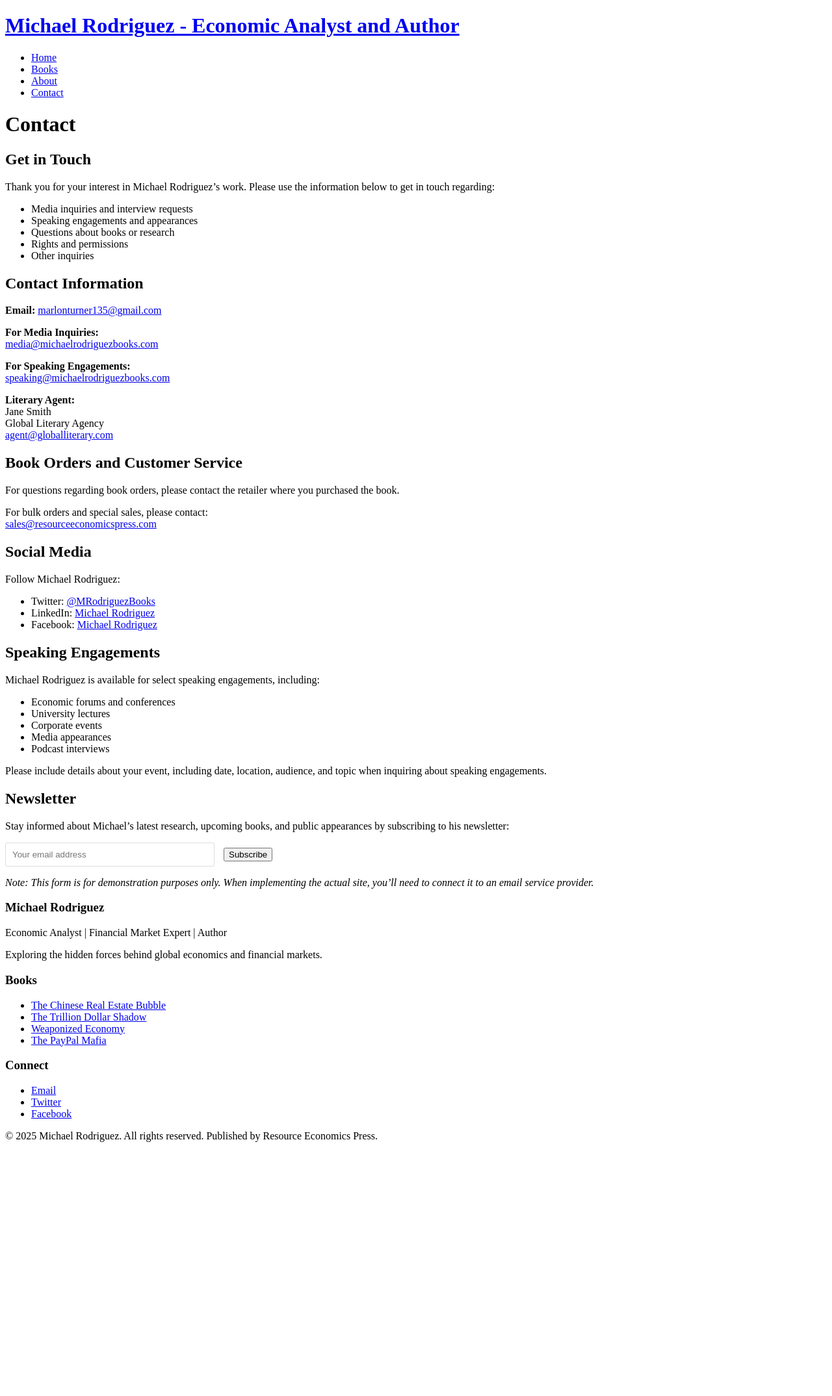
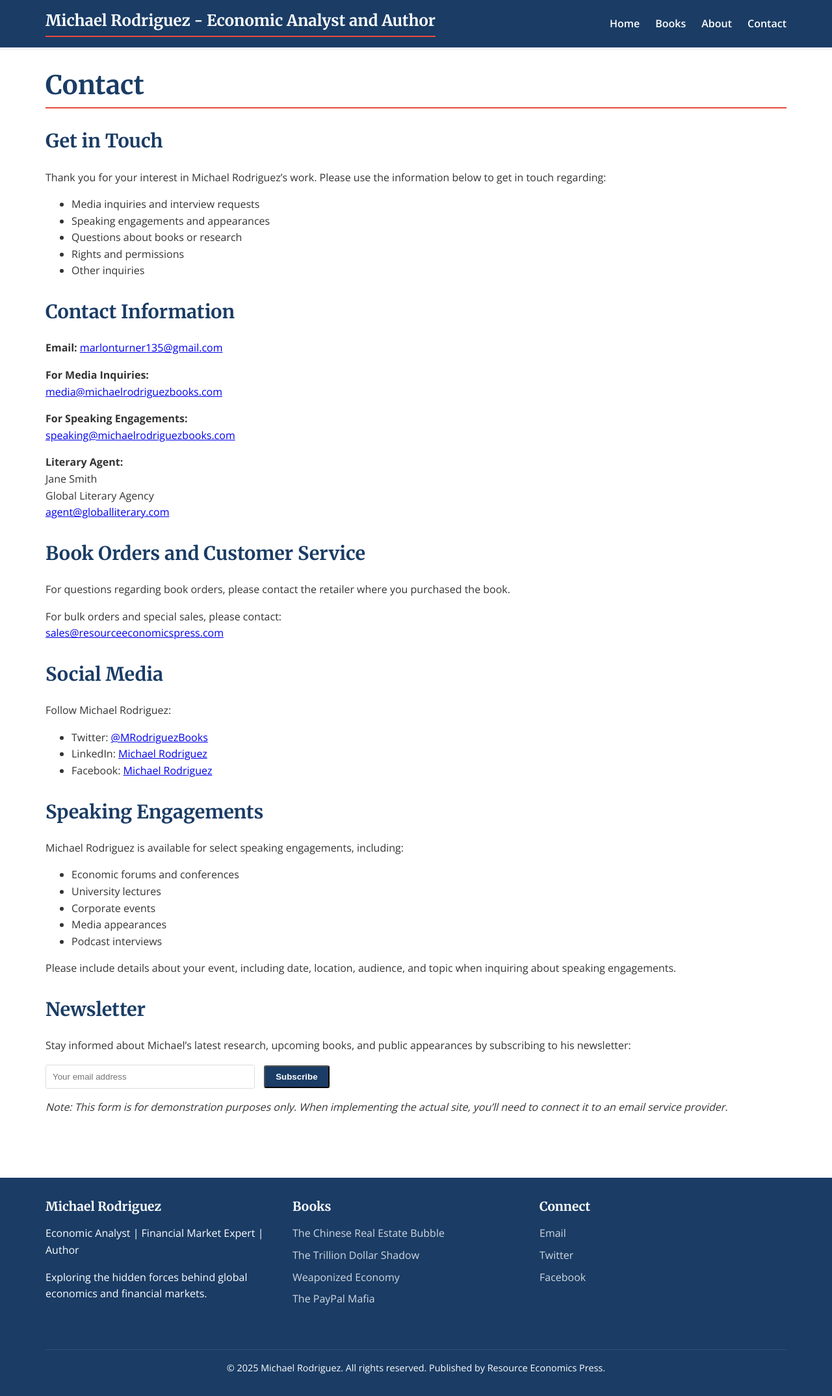
Before and after one commit to Zews123/michael-rodriguez-books, a Jekyll site: the page built from contact.md, in a window 1280 px wide. Shown: the whole page at 65% size. Built offline with Jekyll 4.4.1, drawn with Linux system fonts in a browser that asks for light colours; before the commit the page ends 1766 px from its top, so only the background shows below that.

Commit message:
Update default.html

```diff
--- a/_layouts/default.html
+++ b/_layouts/default.html
@@ -16,107 +16,6 @@
     <title>{% if page.title %}{{ page.title }} | {{ site.title }}{% else %}{{ site.title }}{% endif %}</title>
     <meta name="description" content="{{ page.description | default: site.description }}">
 
-    <!-- Canonical URL для предотвращения дублированного контента -->
-    <link rel="canonical" href="{{ site.url }}{{ page.url | replace:'index.html','' }}" />
-
-    <!-- Open Graph мета-теги для социальных сетей -->
-    <meta property="og:title" content="{% if page.title %}{{ page.title }}{% else %}{{ site.title }}{% endif %}" />
-    <meta property="og:description" content="{{ page.description | default: site.description }}" />
-    <meta property="og:url" content="{{ site.url }}{{ page.url | replace:'index.html','' }}" />
-    <meta property="og:site_name" content="{{ site.title }}" />
-    <meta property="og:locale" content="{{ site.lang | default: 'en_US' }}" />
-    <meta property="og:type" content="{% if page.layout == 'book' %}book{% else %}website{% endif %}" />
-    {% if page.cover_image %}
-    <meta property="og:image" content="{{ site.url }}{{ page.cover_image }}" />
-    <meta property="og:image:width" content="1200" />
-    <meta property="og:image:height" content="630" />
-    {% elsif site.default_image %}
-    <meta property="og:image" content="{{ site.url }}{{ site.default_image }}" />
-    <meta property="og:image:width" content="1200" />
-    <meta property="og:image:height" content="630" />
-    {% endif %}
-
-    <!-- Twitter Card мета-теги -->
-    <meta name="twitter:card" content="summary_large_image" />
-    <meta name="twitter:title" content="{% if page.title %}{{ page.title }}{% else %}{{ site.title }}{% endif %}" />
-    <meta name="twitter:description" content="{{ page.description | default: site.description }}" />
-    {% if page.cover_image %}
-    <meta name="twitter:image" content="{{ site.url }}{{ page.cover_image }}" />
-    {% elsif site.default_image %}
-    <meta name="twitter:image" content="{{ site.url }}{{ site.default_image }}" />
-    {% endif %}
-
-    <!-- Schema.org разметка для книг -->
-    {% if page.layout == 'book' %}
-    <script type="application/ld+json">
-    {
-      "@context": "https://schema.org",
-      "@type": "Book",
-      "name": "{{ page.title }}",
-      "author": {
-        "@type": "Person",
-        "name": "{{ site.author_name | default: 'Michael Rodriguez' }}"
-      },
-      "url": "{{ site.url }}{{ page.url }}",
-      "workExample": {
-        "@type": "Book",
-        "isbn": "{{ page.isbn | default: '' }}",
-        "bookEdition": "{{ page.edition | default: '1st Edition' }}",
-        "bookFormat": "http://schema.org/Paperback",
-        "potentialAction": {
-          "@type": "ReadAction",
-          "target": {
-            "@type": "EntryPoint",
-            "urlTemplate": "{{ page.buy_link | default: site.buy_link }}"
-          }
-        }
-      },
-      "description": "{{ page.description }}",
-      {% if page.publication_date %}
-      "datePublished": "{{ page.publication_date | date: '%Y-%m-%d' }}",
-      {% endif %}
-      {% if page.publisher %}
-      "publisher": "{{ page.publisher }}",
-      {% else %}
-      "publisher": "Resource Economics Press",
-      {% endif %}
-      "image": "{{ site.url }}{{ page.cover_image }}"
-    }
-    </script>
-    {% endif %}
-
-    <!-- Schema.org разметка для автора (если это страница about) -->
-    {% if page.url contains 'about' %}
-    <script type="application/ld+json">
-    {
-      "@context": "https://schema.org",
-      "@type": "Person",
-      "name": "{{ site.author_name | default: 'Michael Rodriguez' }}",
-      "jobTitle": "Economic Analyst, Financial Market Expert, Author",
-      "url": "{{ site.url }}/about/",
-      "sameAs": [
-        "https://x.com/Youvideo1",
-        "https://www.facebook.com/andrusistomin/"
-      ]
-    }
-    </script>
-    {% endif %}
-
-    <!-- Schema.org разметка для организации -->
-    <script type="application/ld+json">
-    {
-      "@context": "https://schema.org",
-      "@type": "Organization",
-      "name": "{{ site.title }}",
-      "url": "{{ site.url }}",
-      "logo": "{{ site.url }}/assets/images/author-photo.webp",
-      "sameAs": [
-        "https://x.com/Youvideo1",
-        "https://www.facebook.com/andrusistomin/"
-      ]
-    }
-    </script>
-
     <!-- Предзагрузка основного изображения -->
     <link rel="preload" href="{{ site.baseurl }}/assets/images/author-photo.webp" as="image" fetchpriority="high">
 
@@ -130,7 +29,286 @@
     <link rel="stylesheet" href="{{ "/assets/css/style.css" | relative_url }}">
     {% seo %}
     <style>
-      /* CSS остается неизменным */
+      :root {
+        --primary-color: #1a3c65;
+        --secondary-color: #e74c3c;
+        --text-color: #333;
+        --light-bg: #f8f9fa;
+        --border-color: #ddd;
+      }
+
+      body {
+        font-family: 'Open Sans', sans-serif;
+        line-height: 1.6;
+        color: var(--text-color);
+        margin: 0;
+        padding: 0;
+        background-color: #fff;
+      }
+
+      .container {
+        max-width: 1140px;
+        margin: 0 auto;
+        padding: 0 20px;
+      }
+
+      header {
+        background-color: var(--primary-color);
+        color: white;
+        padding: 1rem 0;
+        box-shadow: 0 2px 5px rgba(0,0,0,0.1);
+      }
+
+      .site-header {
+        display: flex;
+        justify-content: space-between;
+        align-items: center;
+      }
+
+      .site-title {
+        font-size: 1.5rem;
+        font-weight: 700;
+        margin: 0;
+      }
+
+      .site-title a {
+        color: white;
+        text-decoration: none;
+      }
+
+      nav ul {
+        display: flex;
+        list-style: none;
+        margin: 0;
+        padding: 0;
+      }
+
+      nav ul li {
+        margin-left: 1.5rem;
+      }
+
+      nav ul li a {
+        color: white;
+        text-decoration: none;
+        font-weight: 600;
+        font-size: 1rem;
+        transition: color 0.3s;
+      }
+
+      nav ul li a:hover {
+        color: rgba(255, 255, 255, 0.8);
+      }
+
+      main {
+        padding: 2rem 0;
+      }
+
+      h1, h2, h3, h4, h5, h6 {
+        font-family: 'Merriweather', serif;
+        color: var(--primary-color);
+        line-height: 1.3;
+      }
+
+      h1 {
+        font-size: 2.5rem;
+        margin-top: 0;
+        border-bottom: 2px solid var(--secondary-color);
+        padding-bottom: 0.5rem;
+        margin-bottom: 1rem;
+      }
+
+      h2 {
+        font-size: 1.8rem;
+        margin-top: 2rem;
+      }
+
+      img {
+        max-width: 100%;
+        height: auto;
+        display: block;
+      }
+
+      .book-cover {
+        float: right;
+        margin: 0 0 2rem 2rem;
+        width: 300px;
+        box-shadow: 0 5px 15px rgba(0,0,0,0.2);
+        border-radius: 5px;
+      }
+
+      .author-image {
+        border-radius: 50%;
+        width: 150px;
+        height: 150px;
+        object-fit: cover;
+        margin: 0 auto 1rem;
+        display: block;
+        box-shadow: 0 5px 15px rgba(0,0,0,0.1);
+      }
+
+      .book-grid {
+        display: grid;
+        grid-template-columns: repeat(auto-fill, minmax(300px, 1fr));
+        gap: 2rem;
+        margin-top: 2rem;
+      }
+
+      .book-card {
+        border: 1px solid var(--border-color);
+        border-radius: 5px;
+        overflow: hidden;
+        transition: transform 0.3s, box-shadow 0.3s;
+      }
+
+      .book-card:hover {
+        transform: translateY(-5px);
+        box-shadow: 0 10px 20px rgba(0,0,0,0.1);
+      }
+
+      .book-card img {
+        width: 100%;
+        height: 400px;
+        object-fit: cover;
+      }
+
+      .book-card-content {
+        padding: 1.5rem;
+      }
+
+      .book-card h3 {
+        margin-top: 0;
+        font-size: 1.3rem;
+      }
+
+      .book-card p {
+        margin-bottom: 1rem;
+        font-size: 0.9rem;
+      }
+
+      .btn {
+        display: inline-block;
+        background-color: var(--primary-color);
+        color: white;
+        padding: 0.5rem 1rem;
+        border-radius: 3px;
+        text-decoration: none;
+        font-weight: 600;
+        transition: background-color 0.3s;
+      }
+
+      .btn:hover {
+        background-color: #0f2a4a;
+      }
+
+      .btn-secondary {
+        background-color: var(--secondary-color);
+      }
+
+      .btn-secondary:hover {
+        background-color: #c0392b;
+      }
+
+      blockquote {
+        border-left: 4px solid var(--secondary-color);
+        padding-left: 1rem;
+        font-style: italic;
+        color: #555;
+      }
+
+      footer {
+        background-color: var(--primary-color);
+        color: white;
+        padding: 2rem 0;
+        margin-top: 3rem;
+      }
+
+      .footer-content {
+        display: flex;
+        justify-content: space-between;
+        flex-wrap: wrap;
+      }
+
+      .footer-column {
+        flex: 1;
+        min-width: 250px;
+        margin-bottom: 1.5rem;
+      }
+
+      .footer-column h3 {
+        color: white;
+        font-size: 1.2rem;
+        margin-top: 0;
+        margin-bottom: 1rem;
+      }
+
+      .footer-column ul {
+        list-style: none;
+        padding: 0;
+        margin: 0;
+      }
+
+      .footer-column ul li {
+        margin-bottom: 0.5rem;
+      }
+
+      .footer-column a {
+        color: rgba(255, 255, 255, 0.8);
+        text-decoration: none;
+        transition: color 0.3s;
+      }
+
+      .footer-column a:hover {
+        color: white;
+      }
+
+      .copyright {
+        text-align: center;
+        margin-top: 2rem;
+        padding-top: 1rem;
+        border-top: 1px solid rgba(255, 255, 255, 0.1);
+        font-size: 0.9rem;
+      }
+
+      /* Social share icons styles */
+      .social-share a {
+        transition: transform 0.3s ease;
+      }
+
+      .social-share a:hover {
+        transform: scale(1.2);
+      }
+
+      /* Responsive adjustments */
+      @media (max-width: 768px) {
+        .site-header {
+          flex-direction: column;
+          text-align: center;
+        }
+
+        nav ul {
+          margin-top: 1rem;
+          justify-content: center;
+        }
+
+        nav ul li {
+          margin: 0 0.75rem;
+        }
+
+        .book-cover {
+          float: none;
+          margin: 0 auto 2rem;
+          width: 100%;
+          max-width: 300px;
+        }
+
+        h1 {
+          font-size: 2rem;
+        }
+
+        h2 {
+          font-size: 1.5rem;
+        }
+      }
     </style>
   </head>
   <body>
```
